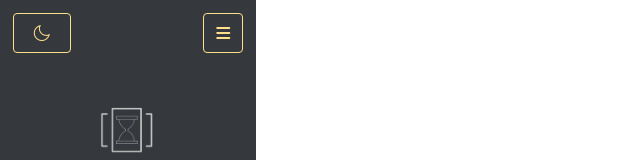
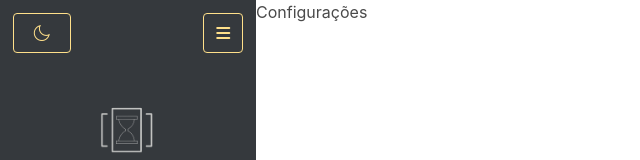
Before and after one commit to guihlsp/myOwnTasks, a Vue app: page /#/configuracoes in a window 1280 px wide. Before the commit this address led to /#/. Shown: the top 160 px of the page, without its empty margins (0-640 px from the left). Built offline with nearby package versions, Linux system fonts and the light colour scheme.

Commit message:
identificacao paginas

```diff
--- a/src/views/Agenda.vue
+++ b/src/views/Agenda.vue
@@ -1,6 +1,6 @@
 <template>
     <div>
-
+        Configurações
     </div>
 </template>
 
--- a/src/views/Configuracoes.vue
+++ b/src/views/Configuracoes.vue
@@ -1,6 +1,6 @@
 <template>
     <div>
-
+        Configurações
     </div>
 </template>
 
--- a/src/views/Dashboard.vue
+++ b/src/views/Dashboard.vue
@@ -1,6 +1,6 @@
 <template>
     <div>
-
+        Dashboard
     </div>
 </template>
 
```
